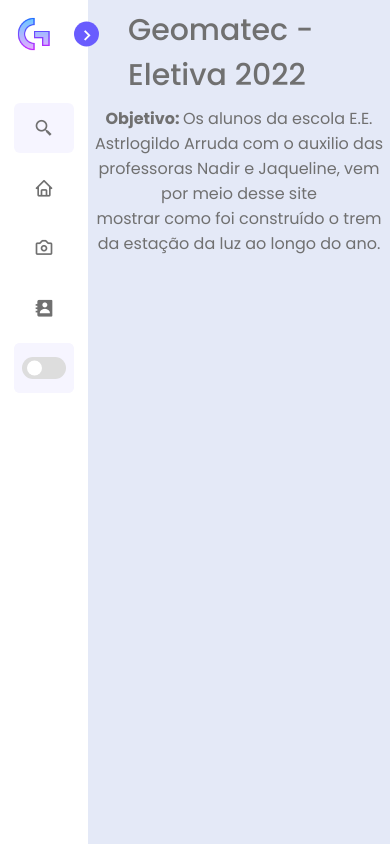
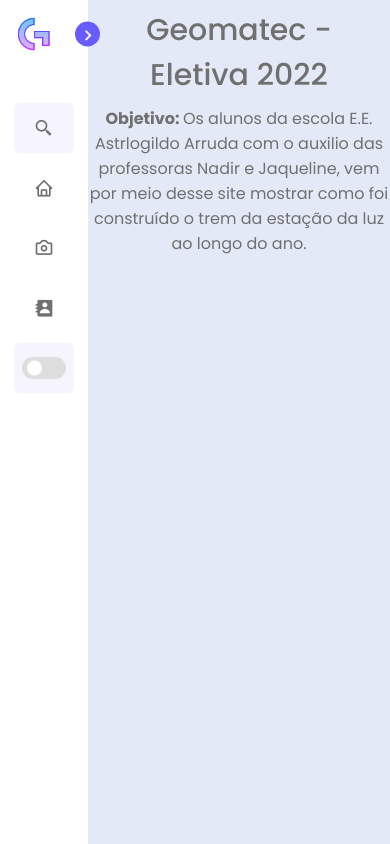
Before and after one commit to Anag0es/Geomatec, a PHP site: page / in a window 390 px wide. Run offline with PHP 8.4, Linux system fonts and the light colour scheme.

Commit message:
Change: text inside web 🍱🍱

```diff
--- a/index.css
+++ b/index.css
@@ -305,3 +305,18 @@
     font-weight: 400;
     color: var(--text-color);
 }
+
+/* === MOBILE === */
+@media(max-width: 600px){
+    .sidebar{
+        width: 100vw;
+    }
+
+    .sidebar header .toggle{
+        margin-right: -01px;
+    }
+
+    .text{
+        text-align: center;
+    }
+}
--- a/index.html
+++ b/index.html
@@ -69,9 +69,12 @@
     </nav>
 
     <section class="home">
+        <div class="div1">
         <div class="text">Geomatec - Eletiva 2022</div>
-        <p><b>Objetivo: </b>Os alunos da escola E.E. Astrlogildo Arruda com o auxilio das professoras Nadir e Jaqueline, vem por meio desse site</p>
-        <p>mostrar como foi construído o trem da estação da luz ao longo do ano.</p>
+        <section class="p1">
+        <p><b>Objetivo: </b>Os alunos da escola E.E. Astrlogildo Arruda com o auxilio das professoras Nadir e Jaqueline, vem por meio desse site
+        mostrar como foi construído o trem da estação da luz ao longo do ano.</p> </section>
+        </div>
     </section>
 
 
```
